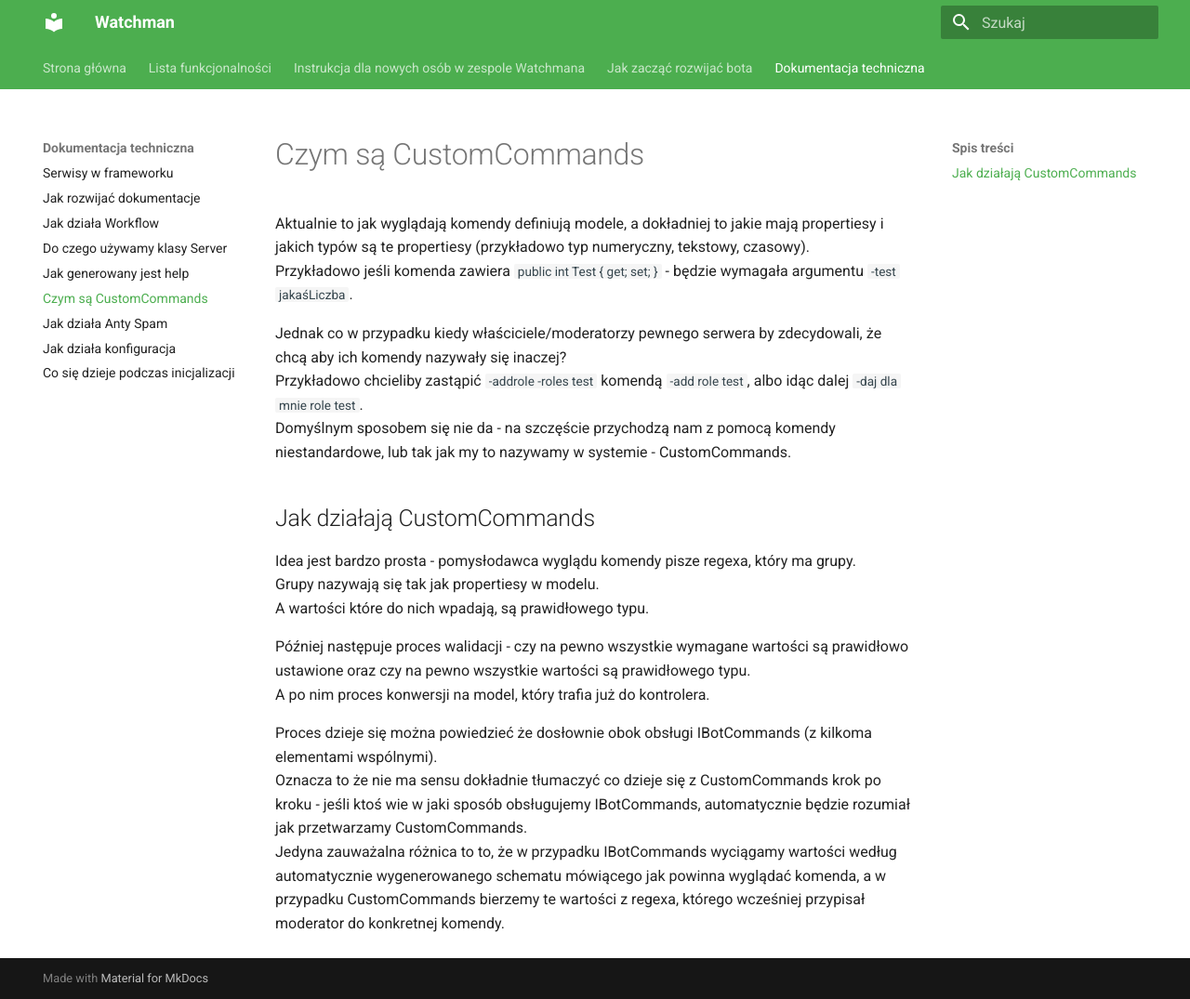
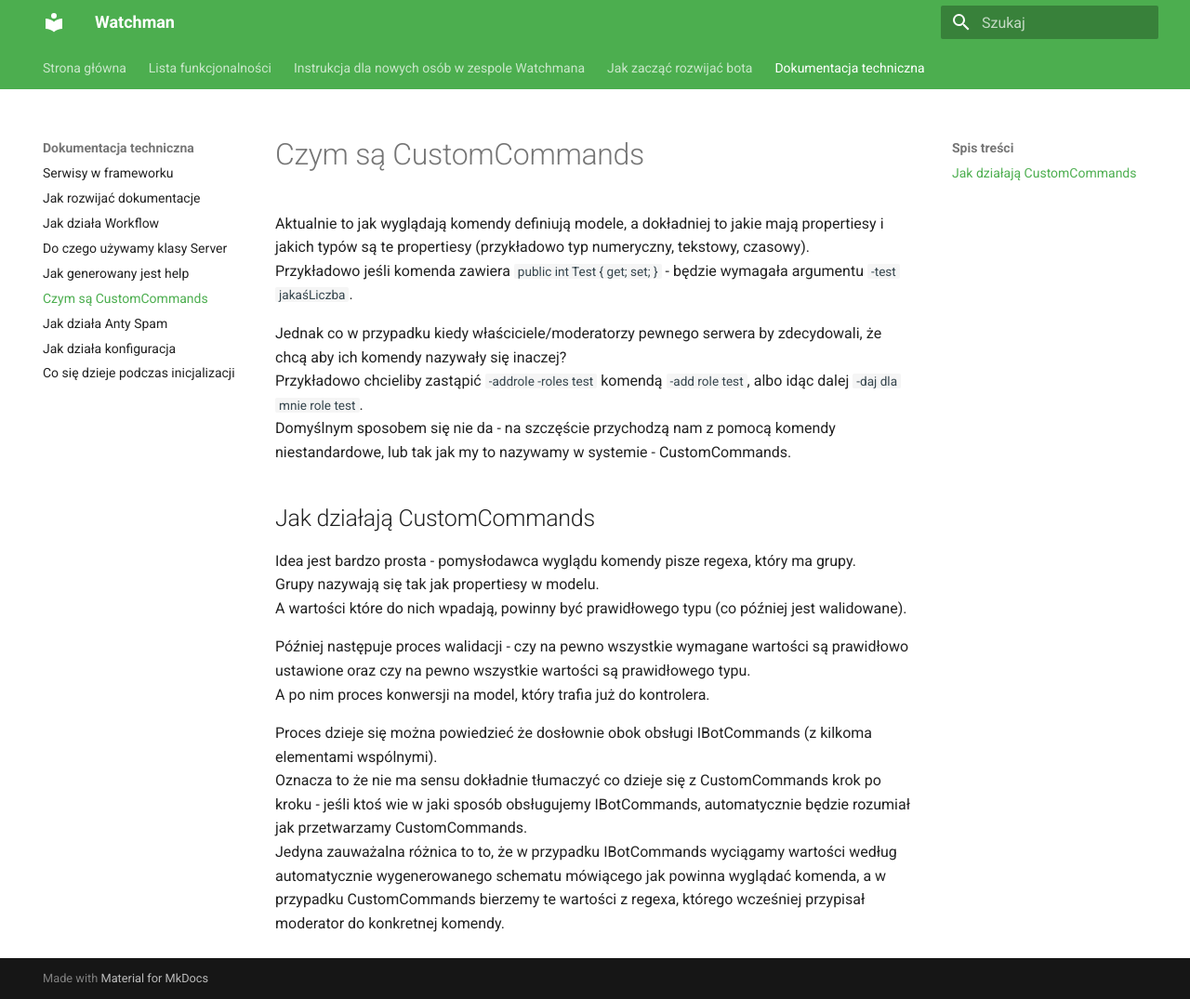
Before and after one commit to Devscord-Team/Watchman, an MkDocs documentation site: the page built from docs/19-czym-sa-customcommands.md, in a window 1280 px wide and 1075 px high. Shown: the whole window at 93% size. Built offline with MkDocs 1.6.1 and Material for MkDocs 9.7.7, drawn with Linux system fonts in a browser that asks for light colours.

Commit message:
Update 19-czym-sa-customcommands.md

```diff
--- a/docs/19-czym-sa-customcommands.md
+++ b/docs/19-czym-sa-customcommands.md
@@ -11,7 +11,7 @@ Domyślnym sposobem się nie da - na szczęście przychodzą nam z pomocą komen
 
 Idea jest bardzo prosta - pomysłodawca wyglądu komendy pisze regexa, który ma grupy.
 Grupy nazywają się tak jak propertiesy w modelu.
-A wartości które do nich wpadają, są prawidłowego typu.
+A wartości które do nich wpadają, powinny być prawidłowego typu (co później jest walidowane).
 
 Później następuje proces walidacji - czy na pewno wszystkie wymagane wartości są prawidłowo ustawione oraz czy na pewno wszystkie wartości są prawidłowego typu.
 A po nim proces konwersji na model, który trafia już do kontrolera.
```
